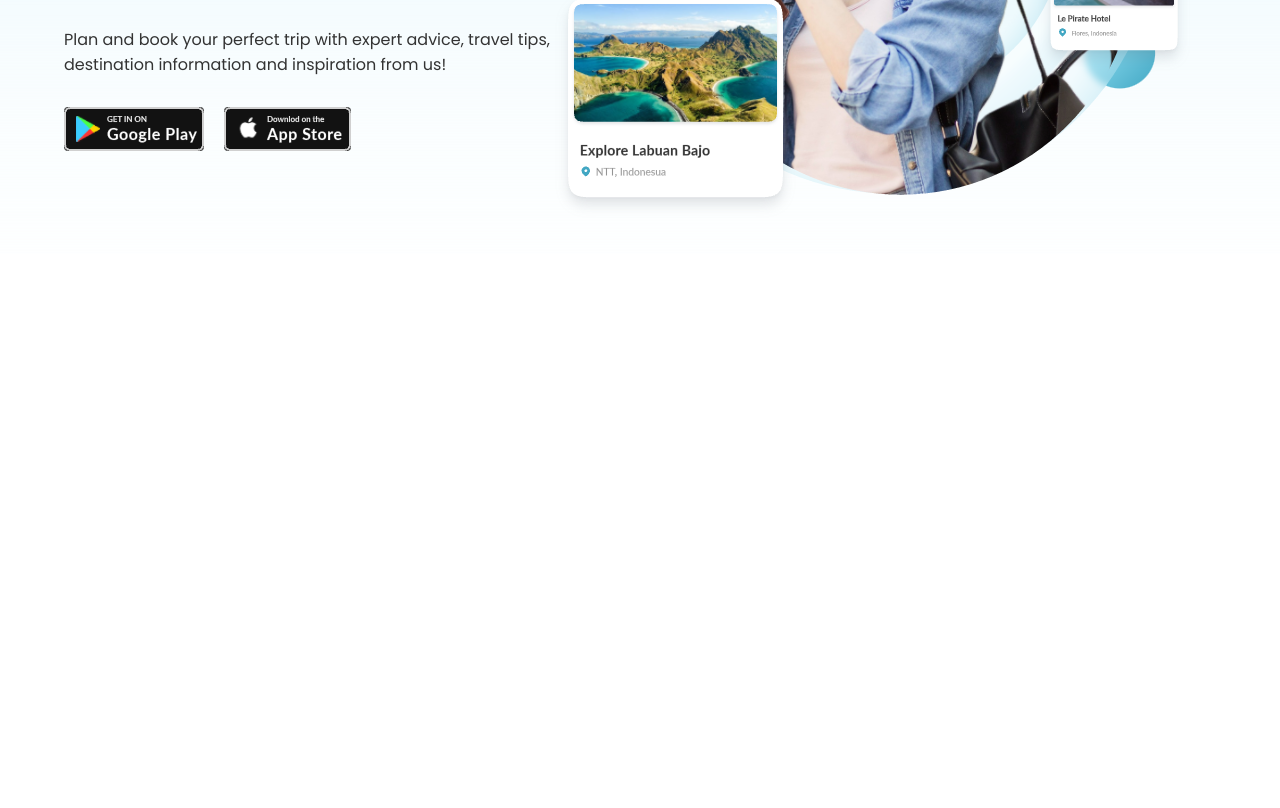
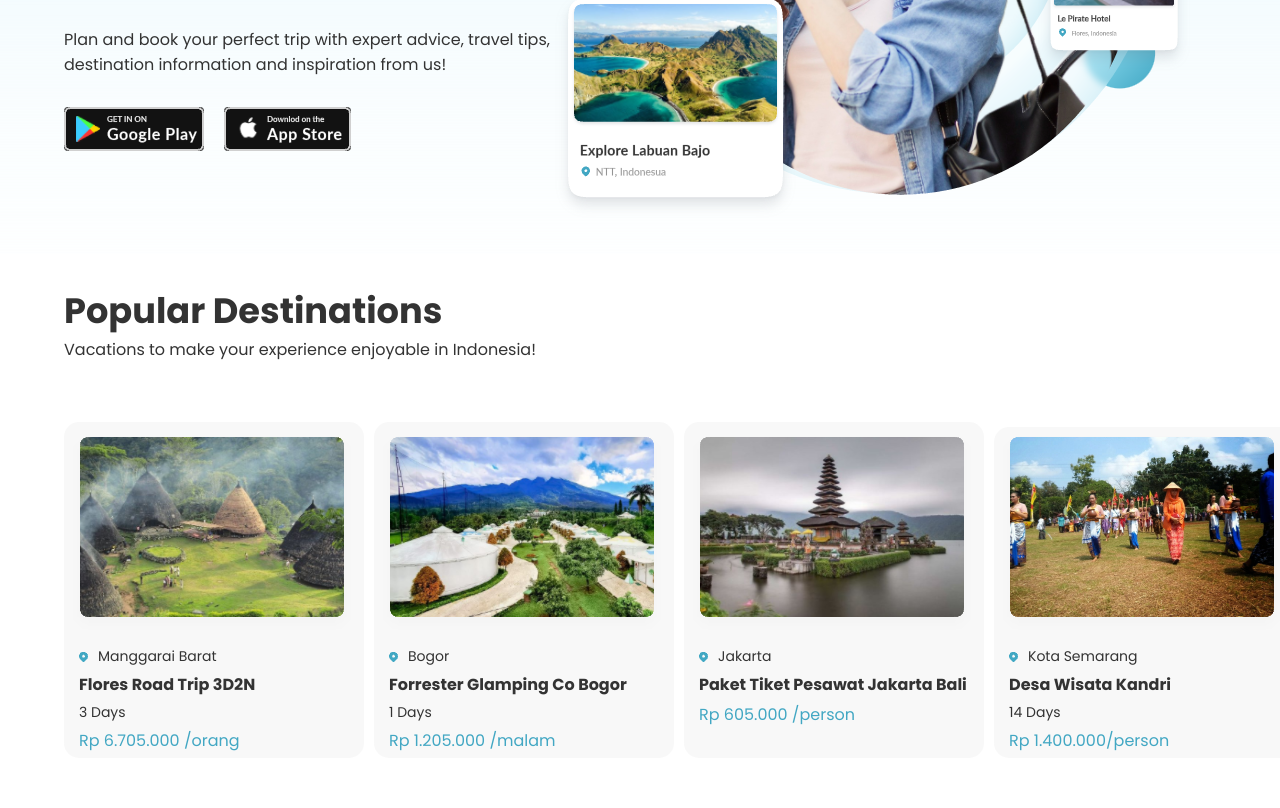
Before and after one commit to adibzamanbd/travling-website, a plain HTML site: page index.html in a window 1280 px wide. Shown: the part 465-1273 px from the top of the page. Before the commit the page ends 800 px from the top, so only its background shows below. Drawn offline with Linux system fonts and the light colour scheme.

Commit message:
destination section added

```diff
--- a/assets/css/style.css
+++ b/assets/css/style.css
@@ -94,3 +94,68 @@ main {
   align-items: center;
   gap: 20px;
 }
+/* destination start  */
+.destination {
+  width: 100%;
+  height: 100%;
+  background-color: #fff;
+  padding: 30px 5%;
+  display: flex;
+  flex-direction: column;
+  gap: 40px;
+}
+/* destination text start  */
+.destination h1 {
+  font-size: 2.2rem;
+  color: #333333;
+}
+.destination p {
+  font-size: 16px;
+  color: #333333;
+}
+/* destination container start  */
+.destination-cont {
+  display: grid;
+  grid-template-columns: repeat(4, 300px);
+  gap: 10px;
+  margin: 20px 0;
+}
+.destination-box {
+  background-color: #f0f0f073;
+  border-radius: 15px;
+}
+#main-img {
+  margin-top: 5px;
+}
+.location {
+  display: flex;
+  align-items: center;
+  gap: 10px;
+  margin-left: 15px;
+}
+.location p {
+  font-size: 14px;
+}
+.text {
+  display: flex;
+  flex-direction: column;
+  align-items: flex-start;
+  gap: 5px;
+  margin: 5px 15px;
+}
+.text h3 {
+  font-size: 16px;
+  font-weight: 700;
+  color: #333333;
+}
+.text p {
+  font-size: 14px;
+}
+.price {
+  display: flex;
+  margin: 5px 15px;
+}
+.price p {
+  font-size: 16px;
+  color: #42a7c3;
+}
--- a/index.html
+++ b/index.html
@@ -1,12 +1,12 @@
 <!DOCTYPE html>
 <html lang="en">
   <head>
-     <meta charset="UTF-8">
-     <meta name="viewport" content="width=device-width, initial-scale=1.0">
+    <meta charset="UTF-8" />
+    <meta name="viewport" content="width=device-width, initial-scale=1.0" />
     <title>Travling</title>
 
     <!-- main css start -->
-     <link rel="stylesheet" href="./assets/css/style.css">
+    <link rel="stylesheet" href="./assets/css/style.css" />
   </head>
   <body>
     <!-- nav start  -->
@@ -58,6 +58,88 @@
           </div>
         </div>
       </section>
+      <!-- destination section start  -->
+      <section class="destination">
+        <!-- destination text start  -->
+        <div class="destination-text">
+          <h1>Popular Destinations</h1>
+          <p>Vacations to make your experience enjoyable in Indonesia!</p>
+        </div>
+        <!-- destination container start  -->
+        <div class="destination-cont">
+          <!-- destination box start  -->
+          <div class="destination-box">
+            <img
+              id="main-img"
+              src="./assets/images/destination/destination-1.png"
+              alt=""
+            />
+            <div class="location">
+              <img src="./assets/images/icons/Location.png" alt="" />
+              <p>Manggarai Barat</p>
+            </div>
+            <div class="text">
+              <h3>Flores Road Trip 3D2N</h3>
+              <p>3 Days</p>
+            </div>
+            <div class="price">
+              <p>Rp 6.705.000 <span>/orang</span></p>
+            </div>
+          </div>
+          <!-- destination box start  -->
+          <div class="destination-box">
+            <img
+              id="main-img"
+              src="./assets/images/destination/destination-2.png"
+              alt=""
+            />
+            <div class="location">
+              <img src="./assets/images/icons/Location.png" alt="" />
+              <p>Bogor</p>
+            </div>
+            <div class="text">
+              <h3>Forrester Glamping Co Bogor</h3>
+              <p>1 Days</p>
+            </div>
+            <div class="price">
+              <p>Rp 1.205.000 <span>/malam</span></p>
+            </div>
+          </div>
+          <!-- destination box start  -->
+          <div class="destination-box">
+            <img
+              id="main-img"
+              src="./assets/images/destination/destination-3.png"
+              alt=""
+            />
+            <div class="location">
+              <img src="./assets/images/icons/Location.png" alt="" />
+              <p>Jakarta</p>
+            </div>
+            <div class="text">
+              <h3>Paket Tiket Pesawat Jakarta Bali</h3>
+            </div>
+            <div class="price">
+              <p>Rp 605.000 <span>/person</span></p>
+            </div>
+          </div>
+          <!-- destination box start  -->
+          <div id="main-img" class="destination-box">
+            <img src="./assets/images/destination/destination-4.png" alt="" />
+            <div class="location">
+              <img src="./assets/images/icons/Location.png" alt="" />
+              <p>Kota Semarang</p>
+            </div>
+            <div class="text">
+              <h3>Desa Wisata Kandri</h3>
+              <p>14 Days</p>
+            </div>
+            <div class="price">
+              <p>Rp 1.400.000<span>/person</span></p>
+            </div>
+          </div>
+        </div>
+      </section>
     </main>
   </body>
 </html>
```
Lines whose indentation alone changed are shown as unchanged.
